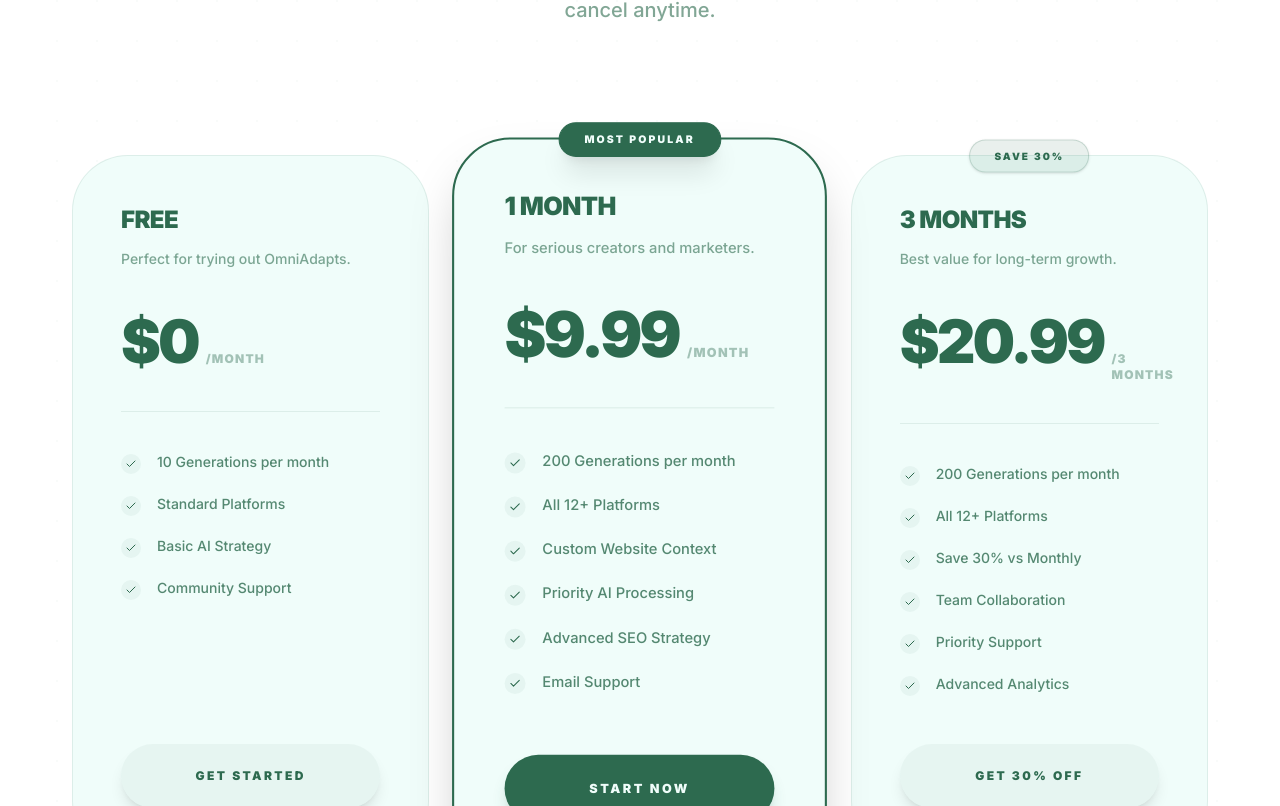
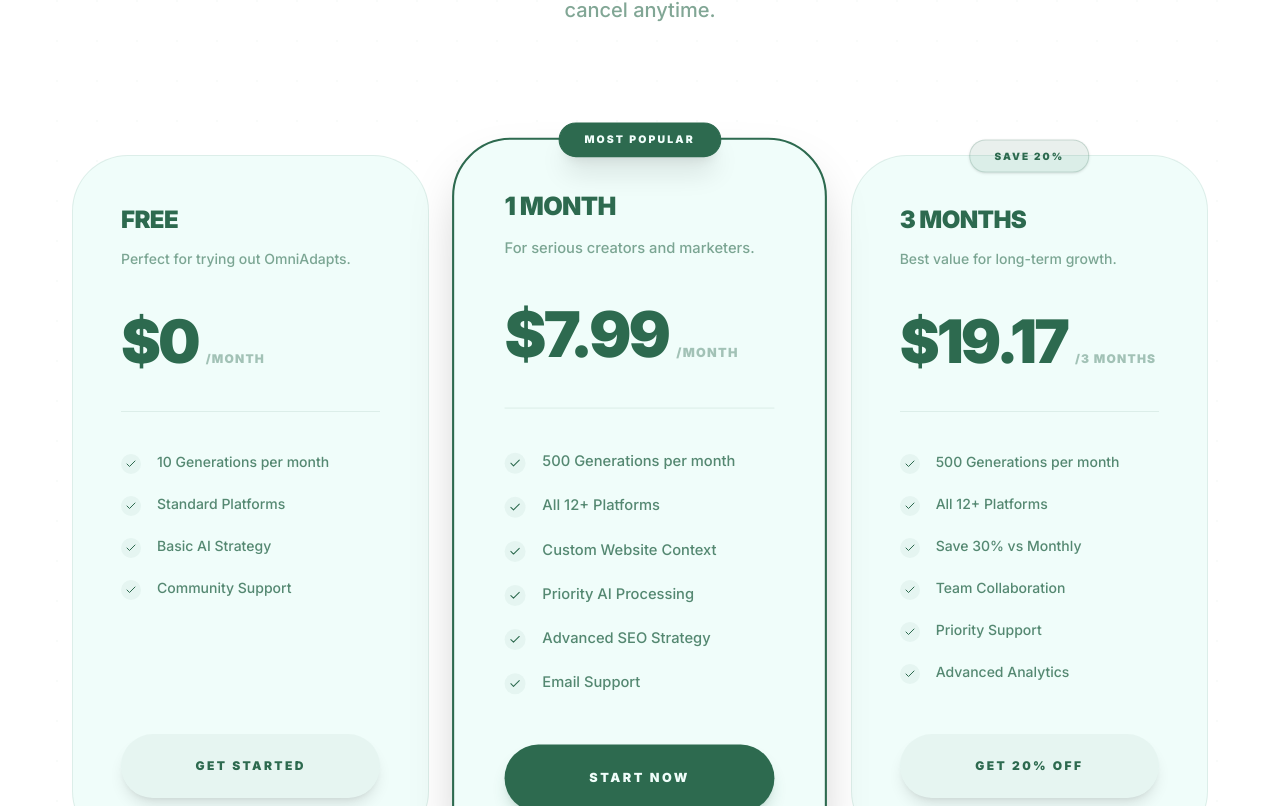
Before and after one commit to nurnaeem112/Omniadapts, a Next.js app: page /pricing in a window 1280 px wide. Shown: the part 514-1320 px from the top of the page. Built offline with nearby package versions, Linux system fonts and the light colour scheme; no server answers.

Commit message:
polar production

```diff
--- a/constants/pricing.ts
+++ b/constants/pricing.ts
@@ -17,14 +17,14 @@
   },
   {
     id: 'monthly',
-    polarProductId: '4a0d412e-1e97-4415-a0ea-744cabe32974',
+    polarProductId: 'd0f38424-8794-44cb-b815-b69aa6c538d9',
     name: '1 Month',
-    price: '9.99',
+    price: '7.99',
     period: 'month',
     description: 'For serious creators and marketers.',
-    limit: 200,
+    limit: 500,
     features: [
-      '200 Generations per month',
+      '500 Generations per month',
       'All 12+ Platforms',
       'Custom Website Context',
       'Priority AI Processing',
@@ -36,23 +36,23 @@
   },
   {
     id: 'quarterly',
-    polarProductId: '783765ab-c8c9-4ff2-9e7a-1733c88e1bb8',
+    polarProductId: '1caffc74-ba92-424e-a813-3ca5d0f9b027',
     name: '3 Months',
-    price: '20.99',
+    price: '19.17',
     period: '3 months',
     description: 'Best value for long-term growth.',
-    limit: 200,
+    limit: 500,
     features: [
-      '200 Generations per month',
+      '500 Generations per month',
       'All 12+ Platforms',
       'Save 30% vs Monthly',
       'Team Collaboration',
       'Priority Support',
       'Advanced Analytics',
     ],
-    cta: 'Get 30% Off',
+    cta: 'Get 20% Off',
     popular: false,
-    badge: 'Save 30%',
+    badge: 'Save 20%',
   },
 ];
 
```
